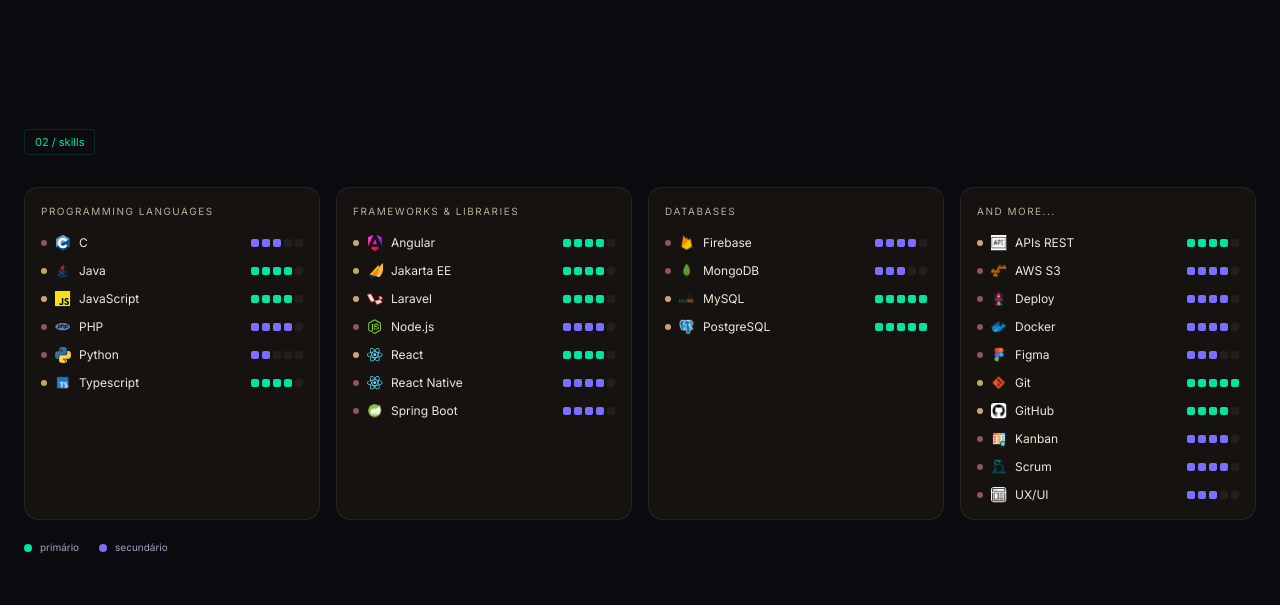
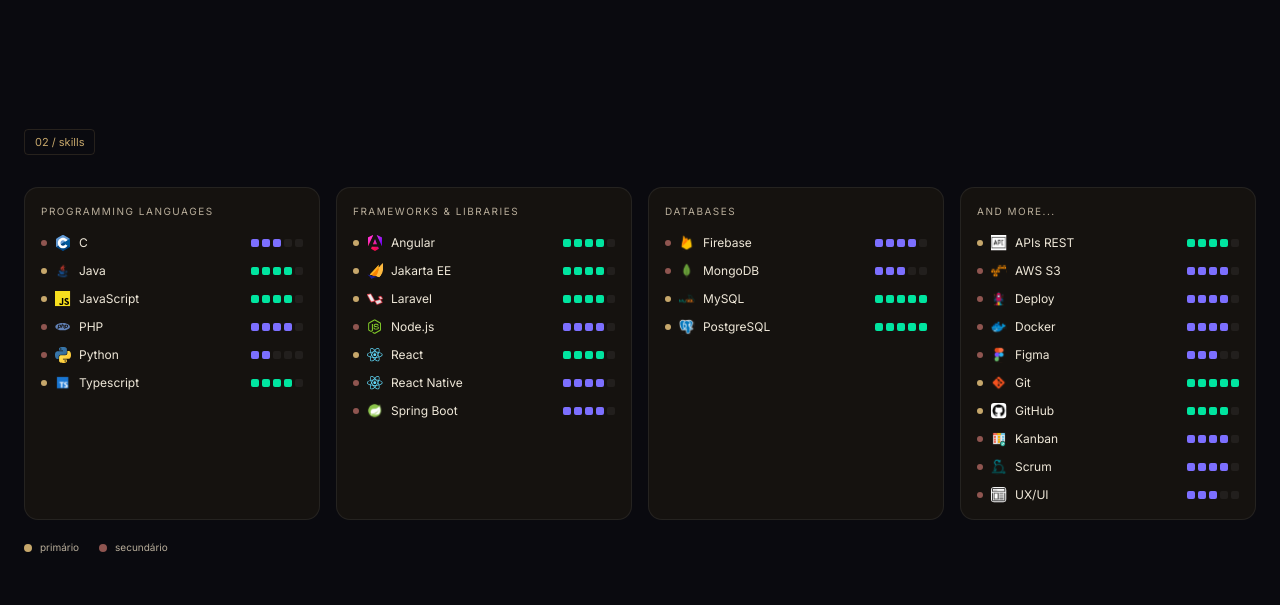
Before and after one commit to Lucashackd/lucashackd, a Next.js app: page / in a window 1280 px wide. Shown: the part 1240-1845 px from the top of the page. Built offline with nearby package versions, Linux system fonts and the light colour scheme.

Commit message:
style: apply dark fantasy palette to portfolio components

```diff
--- a/src/app/_components/_Skills/skills.tsx
+++ b/src/app/_components/_Skills/skills.tsx
@@ -6,7 +6,7 @@ function Skills() {
     <section id="skills" className="container mx-auto px-4 py-16 sm:px-6">
       {/* Header da seção */}
       <div className="mb-8 flex items-center gap-3">
-        <span className="bg-[#00e5a0]/08 rounded border border-[#00e5a0]/15 px-2.5 py-1 font-mono text-[11px] text-[#00e5a0]">
+        <span className="bg-[#c6a76b]/08 rounded border border-[#c6a76b]/15 px-2.5 py-1 font-mono text-[11px] text-[#c6a76b]">
           02 / skills
         </span>
       </div>
@@ -22,12 +22,12 @@ function Skills() {
       {/* Legenda */}
       <div className="mt-5 flex items-center gap-5">
         <div className="flex items-center gap-2">
-          <span className="inline-block h-2 w-2 rounded-sm bg-[#00e5a0]" />
-          <span className="font-mono text-[10px] text-[#A2A2BF]">primário</span>
+          <span className="inline-block h-2 w-2 rounded-sm bg-[#c6a76b]" />
+          <span className="font-mono text-[10px] text-[#b8ad9a]">primário</span>
         </div>
         <div className="flex items-center gap-2">
-          <span className="inline-block h-2 w-2 rounded-sm bg-[#7c6fff]" />
-          <span className="font-mono text-[10px] text-[#A2A2BF]">
+          <span className="inline-block h-2 w-2 rounded-sm bg-[#8f5550]" />
+          <span className="font-mono text-[10px] text-[#b8ad9a]">
             secundário
           </span>
         </div>
```
